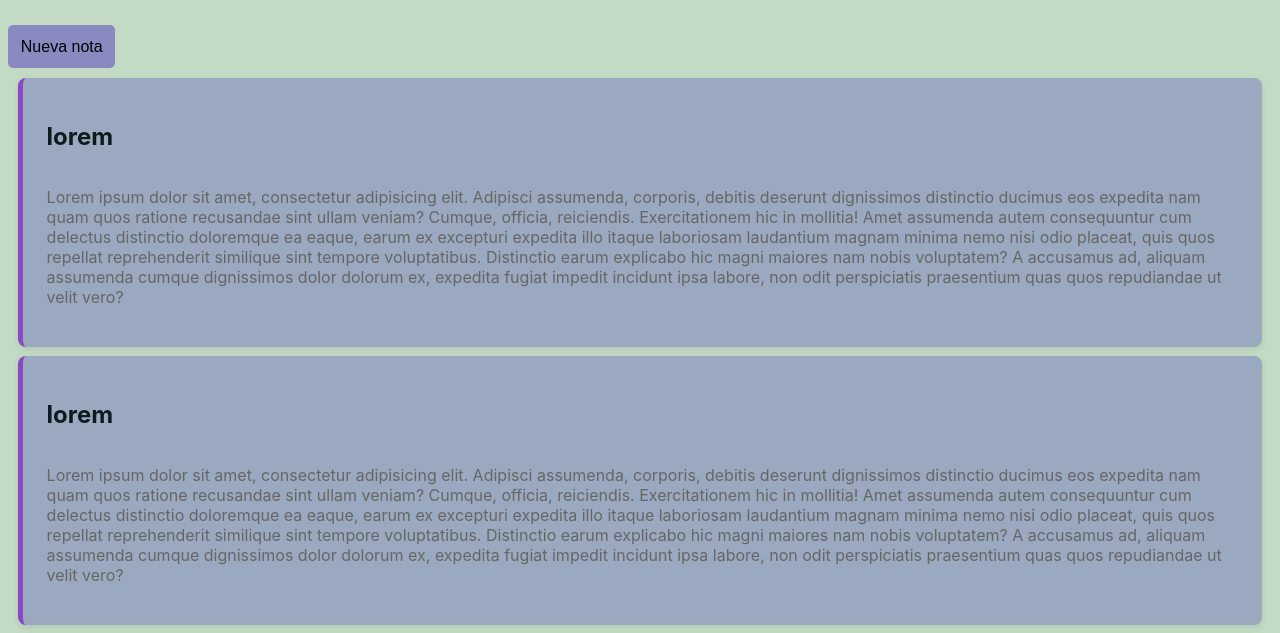
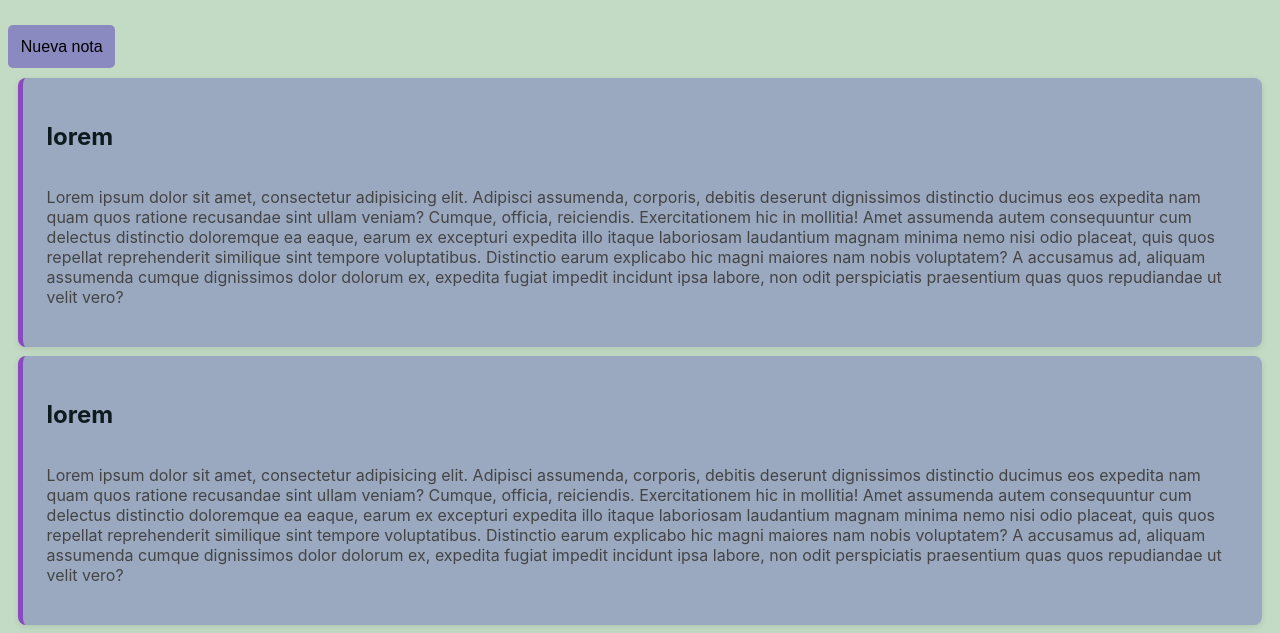
Before and after one commit to guepardito/todo, a website built with Vite: page index.html in a window 1280 px wide. Shown: the part 154-787 px from the top of the page. Built offline with nearby package versions, Linux system fonts and the light colour scheme.

Commit message:
Changed note text color

```diff
--- a/public/style.css
+++ b/public/style.css
@@ -107,11 +107,8 @@ textarea:focus {
     display: flex;
     grid-template-columns: repeat(4, 1fr);
     overflow-y: auto;
-    max-height: 90vh;
-
 }
 
-/* Estilo de cada nota individual */
 .note {
     background-color: var(--light-purple);
     border-radius: 8px;
@@ -127,21 +124,18 @@ textarea:focus {
     border-left: 5px solid var(--hard-purple);
 }
 
-/* Hover para las notas */
 .note:hover {
     transform: translateY(-10px);
     box-shadow: 0 4px 12px rgba(0, 0, 0, 0.2);
 }
 
-/* Título de la nota */
 .note h3 {
     font-size: 1.2rem;
     margin-bottom: 1rem;
     color: #333;
 }
 
-/* Contenido de la nota */
 .note p {
     font-size: 1rem;
-    color: #666;
+    color: #444;
 }
```
